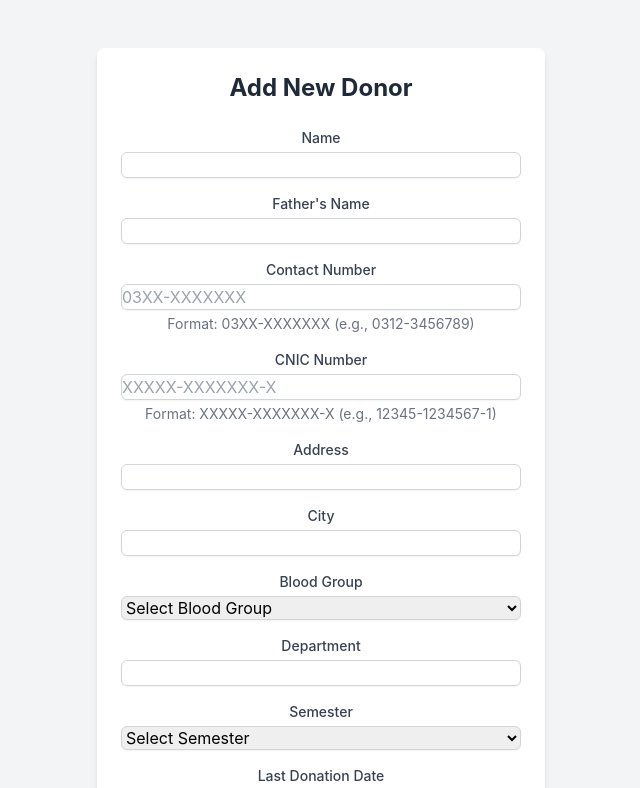
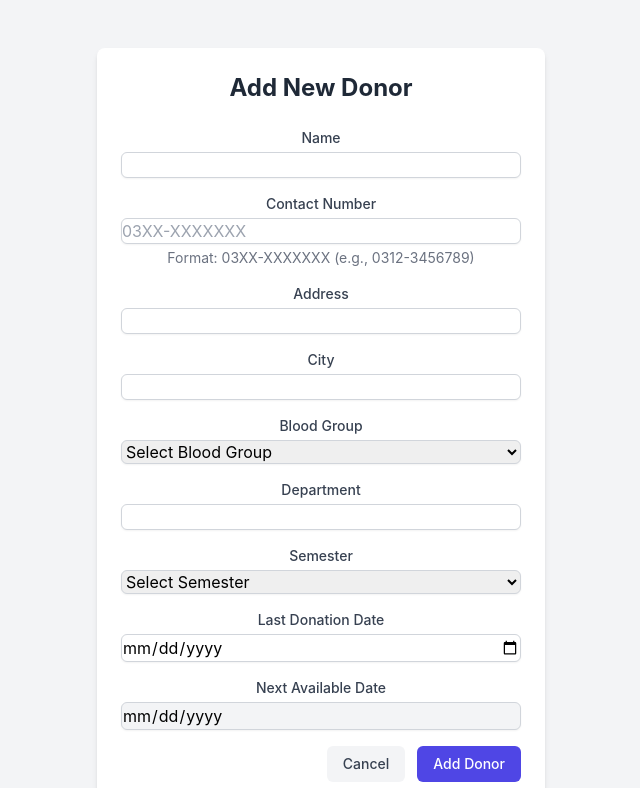
Before and after one commit to HafizAbeer/blood_donation_system, a React (Create React App) app in the folder client/: page /add-donor in a window 1280 px wide. Shown: the top 788 px of the page, without its empty margins (319-959 px from the left). Built offline with nearby package versions, Linux system fonts and the light colour scheme.

Commit message:
some checks removed

```diff
--- a/client/src/components/AddDonor.tsx
+++ b/client/src/components/AddDonor.tsx
@@ -8,9 +8,7 @@ const AddDonor: React.FC = () => {
   const navigate = useNavigate();
   const [formData, setFormData] = useState({
     name: '',
-    fatherName: '',
     contactNumber: '',
-    cnicNumber: '',
     address: '',
     city: '',
     bloodGroup: '',
@@ -19,20 +17,6 @@ const AddDonor: React.FC = () => {
     lastDonation: '',
     nextAvailableDate: '',
   });
-
-  const formatCNIC = (value: string): string => {
-    // Remove all non-digit characters
-    const numbers = value.replace(/\D/g, '');
-
-    // Format as XXXXX-XXXXXXX-X
-    if (numbers.length <= 5) {
-      return numbers;
-    } else if (numbers.length <= 12) {
-      return `${numbers.slice(0, 5)}-${numbers.slice(5)}`;
-    } else {
-      return `${numbers.slice(0, 5)}-${numbers.slice(5, 12)}-${numbers.slice(12, 13)}`;
-    }
-  };
 
   const formatContactNumber = (value: string): string => {
     // Remove all non-digit characters
@@ -49,16 +33,8 @@ const AddDonor: React.FC = () => {
   const handleChange = (e: React.ChangeEvent<HTMLInputElement | HTMLSelectElement>) => {
     const { name, value } = e.target;
 
-    // Special handling for CNIC number
-    if (name === 'cnicNumber') {
-      const formattedValue = formatCNIC(value);
-      setFormData({
-        ...formData,
-        [name]: formattedValue
-      });
-    }
     // Special handling for contact number
-    else if (name === 'contactNumber') {
+    if (name === 'contactNumber') {
       const formattedValue = formatContactNumber(value);
       setFormData({
         ...formData,
@@ -87,13 +63,6 @@ const AddDonor: React.FC = () => {
 
   const handleSubmit = async (e: React.FormEvent) => {
     e.preventDefault();
-
-    // Validate CNIC format
-    const cnicRegex = /^\d{5}-\d{7}-\d{1}$/;
-    if (!cnicRegex.test(formData.cnicNumber)) {
-      toast.error('CNIC must be in the format XXXXX-XXXXXXX-X');
-      return;
-    }
 
     // Validate contact number format
     const contactRegex = /^03\d{2}-\d{7}$/;
@@ -174,21 +143,6 @@ const AddDonor: React.FC = () => {
           </div>
 
           <div>
-            <label htmlFor="fatherName" className="block text-sm font-medium text-gray-700">
-              Father's Name
-            </label>
-            <input
-              type="text"
-              id="fatherName"
-              name="fatherName"
-              required
-              className="mt-1 block w-full rounded-md border border-gray-300 shadow-sm focus:border-indigo-500 focus:ring-indigo-500"
-              value={formData.fatherName}
-              onChange={handleChange}
-            />
-          </div>
-
-          <div>
             <label htmlFor="contactNumber" className="block text-sm font-medium text-gray-700">
               Contact Number
             </label>
@@ -204,25 +158,6 @@ const AddDonor: React.FC = () => {
             />
             <p className="mt-1 text-sm text-gray-500">
               Format: 03XX-XXXXXXX (e.g., 0312-3456789)
-            </p>
-          </div>
-
-          <div>
-            <label htmlFor="cnicNumber" className="block text-sm font-medium text-gray-700">
-              CNIC Number
-            </label>
-            <input
-              type="text"
-              id="cnicNumber"
-              name="cnicNumber"
-              value={formData.cnicNumber}
-              onChange={handleChange}
-              placeholder="XXXXX-XXXXXXX-X"
-              className="mt-1 block w-full rounded-md border border-gray-300 shadow-sm focus:border-red-500 focus:ring-red-500"
-              required
-            />
-            <p className="mt-1 text-sm text-gray-500">
-              Format: XXXXX-XXXXXXX-X (e.g., 12345-1234567-1)
             </p>
           </div>
 
--- a/client/src/components/Dashboard.tsx
+++ b/client/src/components/Dashboard.tsx
@@ -7,9 +7,7 @@ import { BarChart, Bar, XAxis, YAxis, CartesianGrid, Tooltip, Legend, Responsive
 interface Donor {
   _id: string;
   name: string;
-  fatherName: string;
   contactNumber: string;
-  cnicNumber: string;
   address: string;
   city: string;
   bloodGroup: string;
@@ -98,9 +96,7 @@ const Dashboard: React.FC = () => {
   const prepareExportData = useCallback(() => {
     const data = filteredDonors.map(donor => ({
       Name: donor.name,
-      'Father\'s Name': donor.fatherName,
       'Contact Number': donor.contactNumber,
-      'CNIC Number': donor.cnicNumber,
       Address: donor.address,
       City: donor.city,
       'Blood Group': donor.bloodGroup,
@@ -478,7 +474,6 @@ const Dashboard: React.FC = () => {
                 <option value="bloodGroup">Blood Group</option>
                 <option value="department">Department</option>
                 <option value="contactNumber">Contact Number</option>
-                <option value="cnicNumber">CNIC Number</option>
               </select>
             </div>
             <div className="w-full sm:w-48">
@@ -533,13 +528,7 @@ const Dashboard: React.FC = () => {
                   </span>
                 </p>
                 <p className="text-gray-600">
-                  <span className="font-medium">Father's Name:</span> {donor.fatherName}
-                </p>
-                <p className="text-gray-600">
                   <span className="font-medium">Contact:</span> {donor.contactNumber}
-                </p>
-                <p className="text-gray-600">
-                  <span className="font-medium">CNIC:</span> {donor.cnicNumber}
                 </p>
                 <p className="text-gray-600">
                   <span className="font-medium">Address:</span> {donor.address}
--- a/client/src/components/EditDonor.tsx
+++ b/client/src/components/EditDonor.tsx
@@ -7,9 +7,7 @@ const EditDonor: React.FC = () => {
   const { id } = useParams<{ id: string }>();
   const [formData, setFormData] = useState({
     name: '',
-    fatherName: '',
     contactNumber: '',
-    cnicNumber: '',
     address: '',
     city: '',
     bloodGroup: '',
@@ -86,21 +84,6 @@ const EditDonor: React.FC = () => {
           </div>
 
           <div>
-            <label htmlFor="fatherName" className="block text-sm font-medium text-gray-700">
-              Father's Name
-            </label>
-            <input
-              type="text"
-              id="fatherName"
-              name="fatherName"
-              required
-              className="mt-1 block w-full rounded-md border-gray-300 shadow-sm focus:border-indigo-500 focus:ring-indigo-500"
-              value={formData.fatherName}
-              onChange={handleChange}
-            />
-          </div>
-
-          <div>
             <label htmlFor="contactNumber" className="block text-sm font-medium text-gray-700">
               Contact Number
             </label>
@@ -111,21 +94,6 @@ const EditDonor: React.FC = () => {
               required
               className="mt-1 block w-full rounded-md border-gray-300 shadow-sm focus:border-indigo-500 focus:ring-indigo-500"
               value={formData.contactNumber}
-              onChange={handleChange}
-            />
-          </div>
-
-          <div>
-            <label htmlFor="cnicNumber" className="block text-sm font-medium text-gray-700">
-              CNIC Number
-            </label>
-            <input
-              type="text"
-              id="cnicNumber"
-              name="cnicNumber"
-              required
-              className="mt-1 block w-full rounded-md border-gray-300 shadow-sm focus:border-indigo-500 focus:ring-indigo-500"
-              value={formData.cnicNumber}
               onChange={handleChange}
             />
           </div>
--- a/client/src/types/index.ts
+++ b/client/src/types/index.ts
@@ -1,9 +1,7 @@
 export interface Donor {
   _id?: string;
   name: string;
-  fatherName: string;
   contactNumber: string;
-  cnicNumber: string;
   address: string;
   city: string;
   bloodGroup: string;
```
Also changed, not shown: 2 other files (tests, documents, lock files or other folders).
